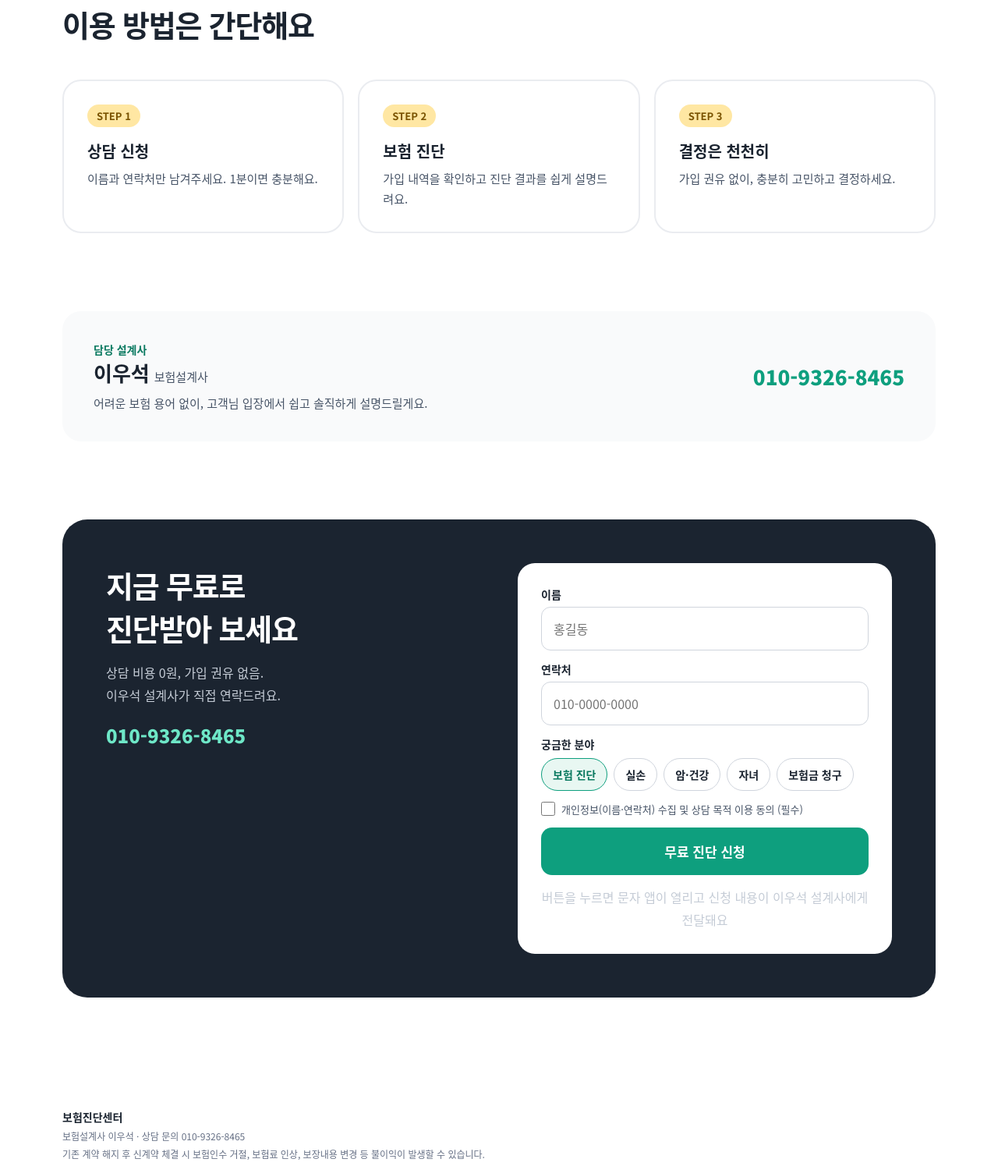
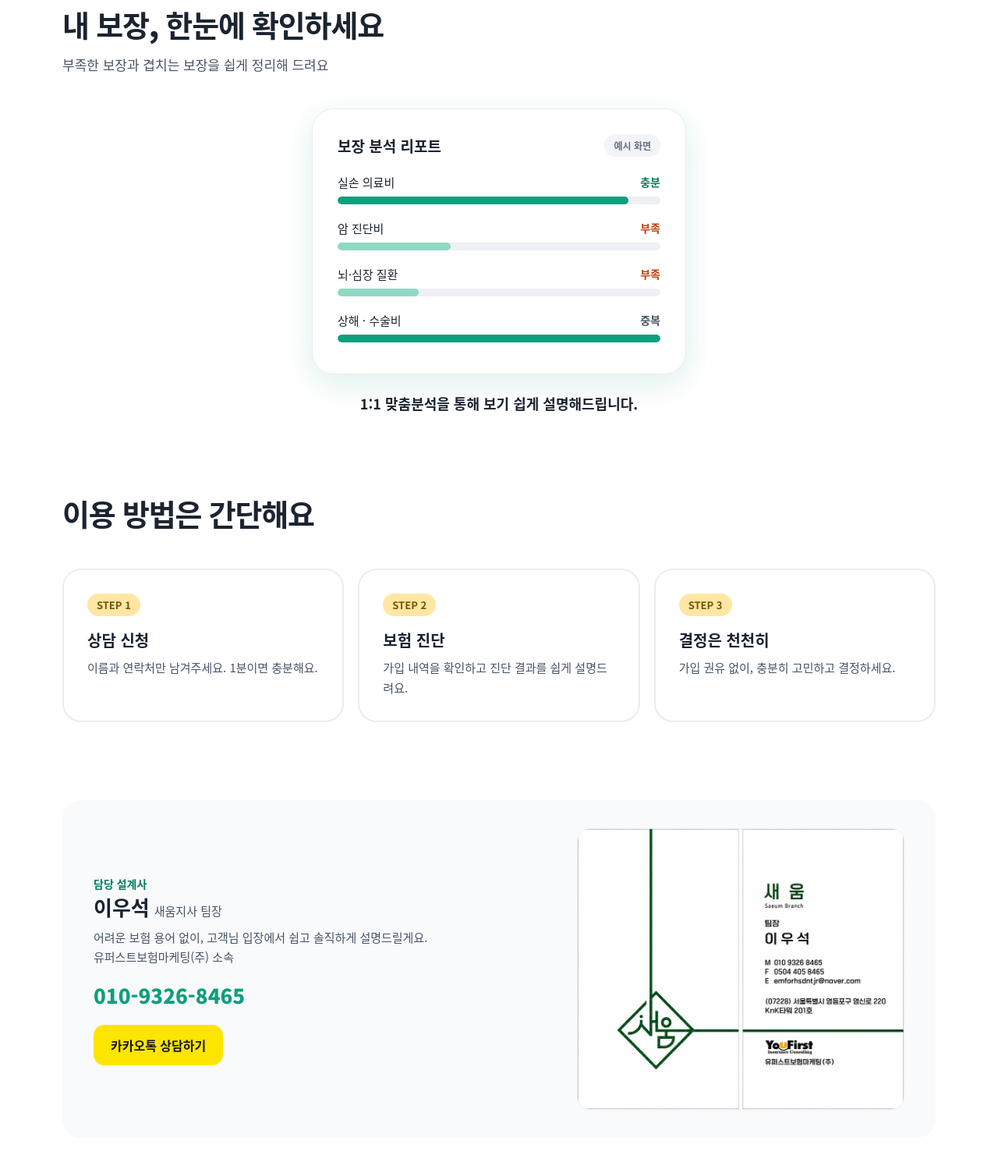
Before and after one commit to rlatngud1995-blip/woseok, a plain HTML site: page index.html in a window 1280 px wide. Shown: the part 1244-2739 px from the top of the page at 78% size. Drawn offline with Linux system fonts and the light colour scheme.

Commit message:
명함 사진, 보장 분석 리포트 섹션, 카카오톡 상담 버튼 추가
Co-Authored-By: Claude Opus 5.5 <noreply@anthropic.com>
Claude-Session: https://claude.ai/code/session_01L6iRhv5dBPDAbY7XzzWtY8

```diff
--- a/index.html
+++ b/index.html
@@ -68,6 +68,21 @@ input{width:100%;margin-top:6px;padding:15px;border-radius:12px;border:1.5px sol
 .agree{display:flex;gap:8px;align-items:center;font-size:13px;color:#475467;font-weight:400}
 .agree input{width:18px;height:18px;margin:0}
 button{padding:18px;border-radius:14px;border:none;background:#0E9F7E;color:#fff;font-size:17px;font-weight:700;font-family:inherit}
+.kakao{background:#FEE500!important;color:#191919!important}
+.kbtn{display:inline-flex;align-items:center;gap:8px;padding:14px 22px;border-radius:14px;font-weight:700;font-size:16px}
+.rep-wrap{display:flex;flex-direction:column;align-items:center;margin-top:44px}
+.rep{width:100%;max-width:480px;background:#fff;border-radius:28px;padding:32px;box-shadow:0 12px 40px rgba(14,159,126,.14);border:1px solid #EAECF0}
+.rep-h{display:flex;justify-content:space-between;align-items:center;margin-bottom:22px}
+.rep-h b{font-size:19px;font-weight:800}.rep-h span{font-size:12px;font-weight:700;color:#667085;background:#F2F4F7;padding:6px 12px;border-radius:999px}
+.row{margin-bottom:20px}.row:last-child{margin-bottom:0}
+.row div{display:flex;justify-content:space-between;font-size:15px;margin-bottom:8px}
+.row i{font-style:normal;font-weight:800;font-size:14px}
+.bar{height:10px;border-radius:999px;background:#EEF0F3;overflow:hidden}.bar s{display:block;height:100%;border-radius:999px;background:#0E9F7E}
+.ok{color:#0B7A61}.lack{color:#C2410C}.dup{color:#475467}
+.bar s.lt{background:#8FD9C4}
+.rep-cap{margin:24px 0 0;font-size:18px;font-weight:700;color:#1B2430;text-align:center}
+.pro-card{width:100%;max-width:420px;border-radius:16px;border:1px solid #EAECF0;display:block;height:auto}
+.pro-btns{display:flex;flex-wrap:wrap;gap:10px;margin-top:16px}
 footer{padding:40px 0 48px;font-size:12px;line-height:1.9;color:#667085}
 .mbar{display:none}
 @media (max-width:600px){
@@ -90,10 +105,12 @@ section.blk{padding:60px 0}
 form{padding:22px 18px}
 footer{padding-bottom:100px}
 .mbar{display:flex;position:sticky;bottom:0;padding:10px 12px;background:#fff;border-top:1px solid #EAECF0;gap:8px}
-.mbar a{flex:1;text-align:center;padding:15px;border-radius:14px;font-weight:700;font-size:15px}
+.mbar a{flex:1;text-align:center;padding:15px 6px;border-radius:14px;font-weight:700;font-size:14px}
+.rep{padding:24px 20px}.rep-cap{font-size:16px}
+.pro-card{max-width:100%}
 }
 </style></head><body>
-<header><div class="wrap"><a class="logo" href="#top" aria-label="보험진단센터 홈"><span aria-hidden="true"><svg width="16" height="16" viewBox="0 0 24 24" fill="none" stroke="#fff" stroke-width="3"><path d="M5 12l5 5L20 7"/></svg></span>보험진단센터</a><nav aria-label="주 메뉴"><a href="#help">상담 분야</a><a href="#how">이용 방법</a><a href="#about">설계사 소개</a></nav><a class="pill" href="#contact">무료 진단</a></div></header>
+<header><div class="wrap"><a class="logo" href="#top" aria-label="보험진단센터 홈"><span aria-hidden="true"><svg width="16" height="16" viewBox="0 0 24 24" fill="none" stroke="#fff" stroke-width="3"><path d="M5 12l5 5L20 7"/></svg></span>보험진단센터</a><nav aria-label="주 메뉴"><a href="#help">상담 분야</a><a href="#report">보장 분석</a><a href="#how">이용 방법</a><a href="#about">설계사 소개</a></nav><a class="pill" href="#contact">무료 진단</a></div></header>
 <main id="top"><div class="hero"><div class="wrap">
 <div class="hero-l"><span class="tag">어려운 보험, 쉽게 풀어드려요</span>
 <h1>보험 고민,<br><em>무료 진단</em>으로<br>시작하세요</h1>
@@ -113,6 +130,16 @@ footer{padding-bottom:100px}
 <div class="c" style="background:#FFF6DD"><div class="ic"><svg width="26" height="26" viewBox="0 0 24 24" fill="none" stroke="#B7791F" stroke-width="2"><path d="M12 1v22M17 5H9.5a3.5 3.5 0 0 0 0 7h5a3.5 3.5 0 0 1 0 7H6"/></svg></div><h3>보험료 다이어트</h3><p>필요 없는 특약은 빼고, 꼭 필요한 보장만 남겨요.</p></div>
 <div class="c" style="background:#EEF2FF"><div class="ic"><svg width="26" height="26" viewBox="0 0 24 24" fill="none" stroke="#4F46E5" stroke-width="2"><path d="M14 2H6a2 2 0 0 0-2 2v16a2 2 0 0 0 2 2h12a2 2 0 0 0 2-2V8z"/><path d="M14 2v6h6M9 15l2 2 4-4"/></svg></div><h3>보험금 청구 도우미</h3><p>병원 다녀오셨나요? 받을 수 있는 보험금을 대신 챙겨드려요.</p></div>
 </div></div></section>
+<section class="blk" id="report" style="padding-top:0"><div class="wrap">
+<h2 class="h2">내 보장, 한눈에 확인하세요</h2><p class="sub">부족한 보장과 겹치는 보장을 쉽게 정리해 드려요</p>
+<div class="rep-wrap"><div class="rep" role="img" aria-label="보장 분석 리포트 예시: 실손 의료비 충분, 암 진단비 부족, 뇌·심장 질환 부족, 상해·수술비 중복">
+<div class="rep-h"><b>보장 분석 리포트</b><span>예시 화면</span></div>
+<div class="row"><div>실손 의료비<i class="ok">충분</i></div><div class="bar"><s style="width:90%"></s></div></div>
+<div class="row"><div>암 진단비<i class="lack">부족</i></div><div class="bar"><s class="lt" style="width:35%"></s></div></div>
+<div class="row"><div>뇌·심장 질환<i class="lack">부족</i></div><div class="bar"><s class="lt" style="width:25%"></s></div></div>
+<div class="row"><div>상해 · 수술비<i class="dup">중복</i></div><div class="bar"><s style="width:100%"></s></div></div>
+</div><p class="rep-cap">1:1 맞춤분석을 통해 보기 쉽게 설명해드립니다.</p></div>
+</div></section>
 <section class="blk" id="how" style="padding-top:0"><div class="wrap">
 <h2 class="h2">이용 방법은 간단해요</h2>
 <div class="steps">
@@ -121,11 +148,13 @@ footer{padding-bottom:100px}
 <div class="st"><b>STEP 3</b><h3>결정은 천천히</h3><p>가입 권유 없이, 충분히 고민하고 결정하세요.</p></div>
 </div></div></section>
 <section class="blk" id="about" style="padding-top:0"><div class="wrap"><div class="pro">
-<div><span style="font-size:14px;font-weight:700;color:#0B7A61">담당 설계사</span><br><b>이우석</b><small>보험설계사</small><p>어려운 보험 용어 없이, 고객님 입장에서 쉽고 솔직하게 설명드릴게요.</p></div>
-<a class="tel" href="tel:01093268465">010-9326-8465</a>
+<div><span style="font-size:14px;font-weight:700;color:#0B7A61">담당 설계사</span><br><b>이우석</b><small>새움지사 팀장</small><p>어려운 보험 용어 없이, 고객님 입장에서 쉽고 솔직하게 설명드릴게요.<br>유퍼스트보험마케팅(주) 소속</p>
+<p style="margin-top:14px"><a class="tel" href="tel:01093268465">010-9326-8465</a></p>
+<div class="pro-btns"><a class="kbtn kakao" href="https://open.kakao.com/o/s3cXMjYi" target="_blank" rel="noopener">카카오톡 상담하기</a></div></div>
+<img class="pro-card" src="/images/card.jpg" alt="이우석 팀장 명함 — 새움지사, 유퍼스트보험마케팅(주)" width="900" height="773" loading="lazy">
 </div></div></section>
 <section class="blk" id="contact" style="padding-top:0"><div class="wrap"><div class="formbox">
-<div><h2 class="h2" style="color:#fff">지금 무료로<br>진단받아 보세요</h2><p>상담 비용 0원, 가입 권유 없음.<br>이우석 설계사가 직접 연락드려요.</p><p style="margin:0"><a href="tel:01093268465" style="color:#6EE7C7;font-size:24px;font-weight:900;text-decoration:none">010-9326-8465</a></p></div>
+<div><h2 class="h2" style="color:#fff">지금 무료로<br>진단받아 보세요</h2><p>상담 비용 0원, 가입 권유 없음.<br>이우석 설계사가 직접 연락드려요.</p><p style="margin:0"><a href="tel:01093268465" style="color:#6EE7C7;font-size:24px;font-weight:900;text-decoration:none">010-9326-8465</a></p><p style="margin:16px 0 0"><a class="kbtn kakao" href="https://open.kakao.com/o/s3cXMjYi" target="_blank" rel="noopener">카카오톡 상담하기</a></p></div>
 <form id="f" novalidate><label for="n">이름<input id="n" placeholder="홍길동" autocomplete="name"></label><label for="p">연락처<input id="p" type="tel" placeholder="010-0000-0000" autocomplete="tel"></label>
 <fieldset style="border:none;margin:0;padding:0"><legend style="font-size:14px;font-weight:700;padding:0">궁금한 분야</legend><div class="chips">
 <label><input type="radio" name="t" value="보험 진단" checked><span>보험 진단</span></label><label><input type="radio" name="t" value="실손"><span>실손</span></label><label><input type="radio" name="t" value="암·건강"><span>암·건강</span></label><label><input type="radio" name="t" value="자녀"><span>자녀</span></label><label><input type="radio" name="t" value="보험금 청구"><span>보험금 청구</span></label></div></fieldset>
@@ -133,7 +162,7 @@ footer{padding-bottom:100px}
 </div></div></section>
 </main>
 <footer><div class="wrap"><b style="color:#1B2430;font-size:14px">보험진단센터</b><br>보험설계사 이우석 · 상담 문의 <a href="tel:01093268465" style="color:#667085">010-9326-8465</a><br>기존 계약 해지 후 신계약 체결 시 보험인수 거절, 보험료 인상, 보장내용 변경 등 불이익이 발생할 수 있습니다.</div></footer>
-<div class="mbar"><a href="tel:01093268465" style="background:#1B2430;color:#fff">전화 상담</a><a href="#contact" style="background:#0E9F7E;color:#fff">무료 진단 신청</a></div>
+<div class="mbar"><a href="tel:01093268465" style="background:#1B2430;color:#fff">전화 상담</a><a class="kakao" href="https://open.kakao.com/o/s3cXMjYi" target="_blank" rel="noopener">카톡 상담</a><a href="#contact" style="background:#0E9F7E;color:#fff">무료 진단 신청</a></div>
 <script>
 document.getElementById('f').addEventListener('submit',function(ev){
   ev.preventDefault();
```
Also changed, not shown: images/card.jpg (added).
